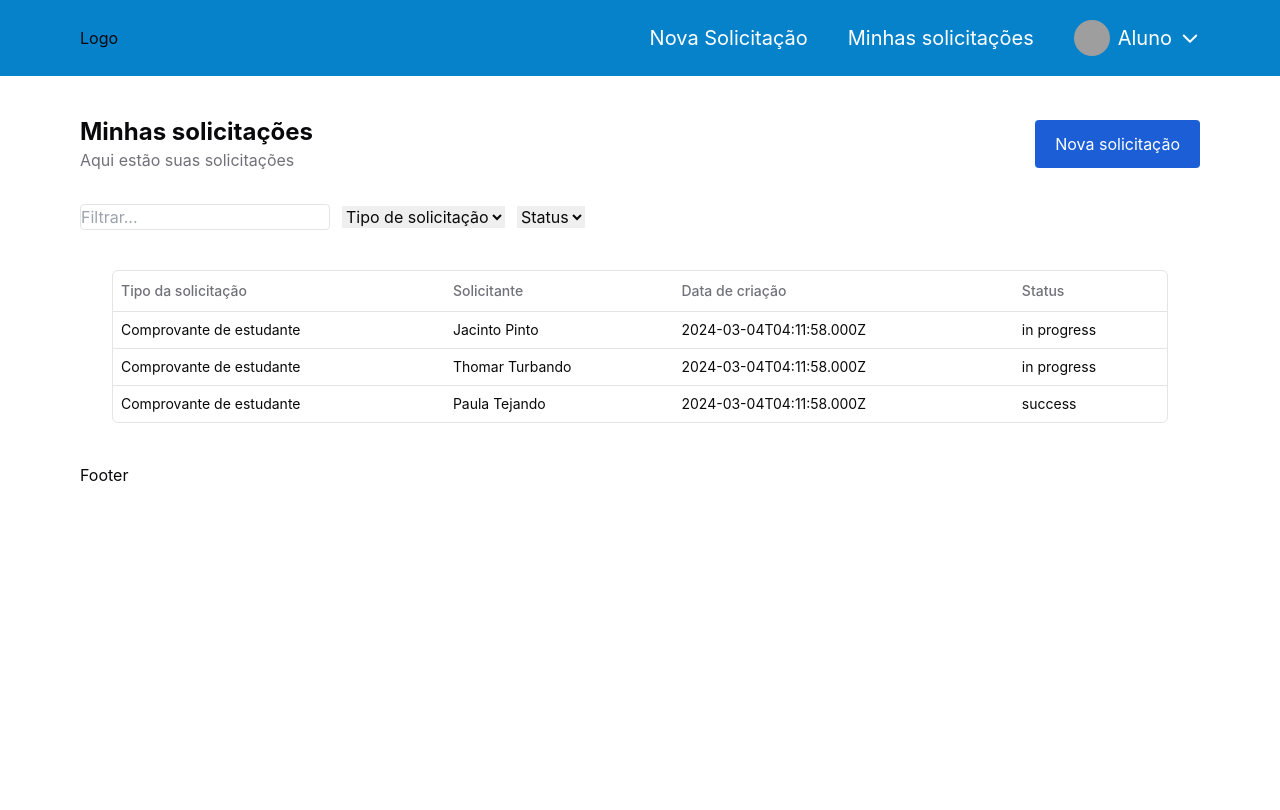
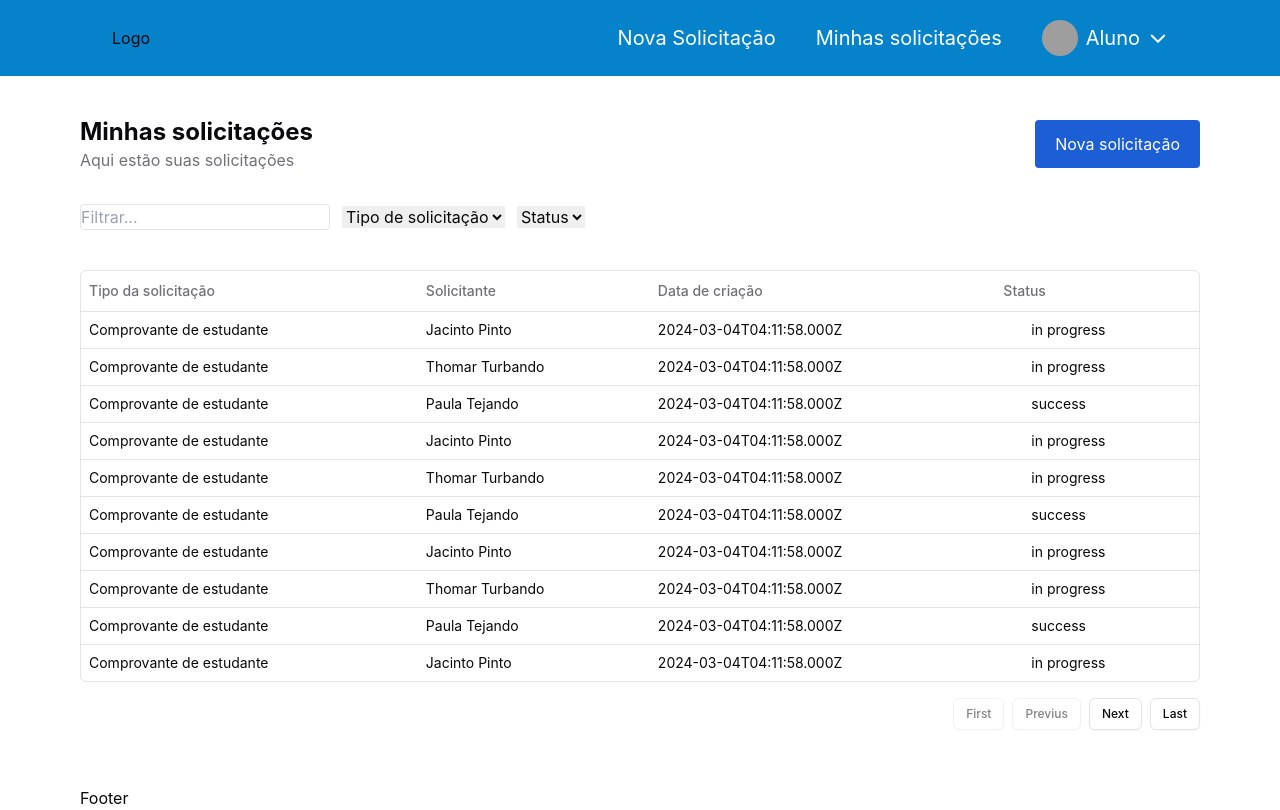
Before and after one commit to RianZenki/Req, a React (Vite) app: page /home in a window 1280 px wide. Built offline with nearby package versions, Linux system fonts and the light colour scheme; grey boxes are pictures that could not be loaded.

Commit message:
feat: improve table

```diff
--- a/package.json
+++ b/package.json
@@ -23,7 +23,6 @@
     "axios": "^1.6.7",
     "class-variance-authority": "^0.7.0",
     "clsx": "^2.1.0",
-    "formik": "^2.4.5",
     "phosphor-react": "^1.4.1",
     "react": "^18.2.0",
     "react-dom": "^18.2.0",
@@ -31,7 +30,6 @@
     "react-router-dom": "^6.22.2",
     "tailwind-merge": "^2.2.1",
     "tailwindcss-animate": "^1.0.7",
-    "yup": "^1.3.3",
     "zod": "^3.22.4"
   },
   "devDependencies": {
--- a/src/components/Header/index.tsx
+++ b/src/components/Header/index.tsx
@@ -13,7 +13,7 @@ import {
 export const Header = () => {
    return (
       <>
-         <header className="w-full bg-brandColor-500 flex justify-between items-center text-base px-20">
+         <header className="w-full bg-brandColor-500 flex justify-between items-center text-base px-28">
             <div>
                <p>Logo</p>
             </div>
--- a/src/components/RequestTable/columns.tsx
+++ b/src/components/RequestTable/columns.tsx
@@ -11,18 +11,34 @@ export interface Request {
 export const columns: ColumnDef<any>[] = [
    {
       accessorKey: "type",
-      header: "Tipo da solicitação"
+      header: "Tipo da solicitação",
+      size: 500,
+      minSize: 600,
    },
    {
       accessorKey: "requester",
-      header: "Solicitante"
+      header: "Solicitante",
+      size: 500,
+      maxSize: 600,
    },
    {
       accessorKey: "createdAt",
-      header: "Data de criação"
+      header: "Data de criação",
+      size: 500,
+      maxSize: 600,
    },
    {
       accessorKey: "status",
-      header: "Status"
-   }
+      header: "Status",
+      cell: ({ row }) => {
+         const status = row.getValue("status")
+
+         return (
+            <div className="flex gap-2">
+               <div className={`rounded-full size-5 bg-${status === "success" ? "green-600" : "yellow-500"}`} />
+               {row.getValue("status")}
+            </div>
+         )
+      }
+   },
 ]
--- a/src/components/RequestTable/data-table.tsx
+++ b/src/components/RequestTable/data-table.tsx
@@ -2,6 +2,7 @@ import {
    ColumnDef,
    flexRender,
    getCoreRowModel,
+   getPaginationRowModel,
    useReactTable,
 } from "@tanstack/react-table";
 import {
@@ -12,6 +13,7 @@ import {
    TableHeader,
    TableRow,
 } from "@/components/ui/table";
+import { Button } from "../ui/button";
 
 interface DataTableProps<TData, TValue> {
    columns: ColumnDef<TData, TValue>[];
@@ -26,9 +28,11 @@ export function DataTable<TData, TValue>({
       data,
       columns,
       getCoreRowModel: getCoreRowModel(),
+      getPaginationRowModel: getPaginationRowModel(),
    });
 
    return (
+      <>
          <div className="rounded-md border">
             <Table>
                <TableHeader>
@@ -55,6 +59,7 @@ export function DataTable<TData, TValue>({
                         <TableRow
                            key={row.id}
                            data-state={row.getIsSelected() && "selected"}
+                           onClick={() => console.log(row.original)}
                         >
                            {row.getVisibleCells().map((cell) => (
                               <TableCell key={cell.id}>
@@ -79,5 +84,40 @@ export function DataTable<TData, TValue>({
                </TableBody>
             </Table>
          </div>
+         <div className="flex items-center justify-end space-x-2 py-4">
+            <Button
+               variant="outline"
+               size="sm"
+               onClick={() => table.firstPage()}
+               disabled={!table.getCanPreviousPage()}
+            >
+               First
+            </Button>
+            <Button
+               variant="outline"
+               size="sm"
+               onClick={() => table.previousPage()}
+               disabled={!table.getCanPreviousPage()}
+            >
+               Previus
+            </Button>
+            <Button
+               variant="outline"
+               size="sm"
+               onClick={() => table.nextPage()}
+               disabled={!table.getCanNextPage()}
+            >
+               Next
+            </Button>
+            <Button
+               variant="outline"
+               size="sm"
+               onClick={() => table.lastPage()}
+               disabled={!table.getCanNextPage()}
+            >
+               Last
+            </Button>
+         </div>
+      </>
    );
 }
--- a/src/screens/Home/index.tsx
+++ b/src/screens/Home/index.tsx
@@ -23,11 +23,111 @@ const data = [
       createdAt: new Date().toISOString(),
       status: "success",
     },
+    {
+      id: "728ed52f",
+      type: "Comprovante de estudante",
+      requester: "Jacinto Pinto",
+      createdAt: new Date().toISOString(),
+      status: "in progress",
+    },
+    {
+      id: "728ed52a",
+      type: "Comprovante de estudante",
+      requester: "Thomar Turbando",
+      createdAt: new Date().toISOString(),
+      status: "in progress",
+    },    {
+      id: "728ed52b",
+      type: "Comprovante de estudante",
+      requester: "Paula Tejando",
+      createdAt: new Date().toISOString(),
+      status: "success",
+    },
+    {
+      id: "728ed52f",
+      type: "Comprovante de estudante",
+      requester: "Jacinto Pinto",
+      createdAt: new Date().toISOString(),
+      status: "in progress",
+    },
+    {
+      id: "728ed52a",
+      type: "Comprovante de estudante",
+      requester: "Thomar Turbando",
+      createdAt: new Date().toISOString(),
+      status: "in progress",
+    },    {
+      id: "728ed52b",
+      type: "Comprovante de estudante",
+      requester: "Paula Tejando",
+      createdAt: new Date().toISOString(),
+      status: "success",
+    },
+    {
+      id: "728ed52f",
+      type: "Comprovante de estudante",
+      requester: "Jacinto Pinto",
+      createdAt: new Date().toISOString(),
+      status: "in progress",
+    },
+    {
+      id: "728ed52a",
+      type: "Comprovante de estudante",
+      requester: "Thomar Turbando",
+      createdAt: new Date().toISOString(),
+      status: "in progress",
+    },    {
+      id: "728ed52b",
+      type: "Comprovante de estudante",
+      requester: "Paula Tejando",
+      createdAt: new Date().toISOString(),
+      status: "success",
+    },
+    {
+      id: "728ed52f",
+      type: "Comprovante de estudante",
+      requester: "Jacinto Pinto",
+      createdAt: new Date().toISOString(),
+      status: "in progress",
+    },
+    {
+      id: "728ed52a",
+      type: "Comprovante de estudante",
+      requester: "Thomar Turbando",
+      createdAt: new Date().toISOString(),
+      status: "in progress",
+    },    {
+      id: "728ed52b",
+      type: "Comprovante de estudante",
+      requester: "Paula Tejando",
+      createdAt: new Date().toISOString(),
+      status: "success",
+    },
+    {
+      id: "728ed52f",
+      type: "Comprovante de estudante",
+      requester: "Jacinto Pinto",
+      createdAt: new Date().toISOString(),
+      status: "in progress",
+    },
+    {
+      id: "728ed52a",
+      type: "Comprovante de estudante",
+      requester: "Thomar Turbando",
+      createdAt: new Date().toISOString(),
+      status: "in progress",
+    },    {
+      id: "728ed52b",
+      type: "Comprovante de estudante",
+      requester: "Paula Tejando",
+      createdAt: new Date().toISOString(),
+      status: "success",
+    },
  ]
 
 export const Home = () => {
    return (
-      <div className="w-full px-20 mt-10">
+      <div className="w-full max-w-[1600px] px-20 mx-auto mt-10">
          <div className="flex justify-between items-center">
             <div>
                <h2 className="text-2xl font-bold">Minhas solicitações</h2>
@@ -52,7 +152,7 @@ export const Home = () => {
                </select>
             </div>
 
-            <div className="container mx-auto py-10">
+            <div className="w-full py-10">
                <DataTable columns={columns} data={data} />
             </div>
 
```
Also changed, not shown: 1 other file (tests, documents, lock files or other folders). Lines whose indentation alone changed are shown as unchanged.
